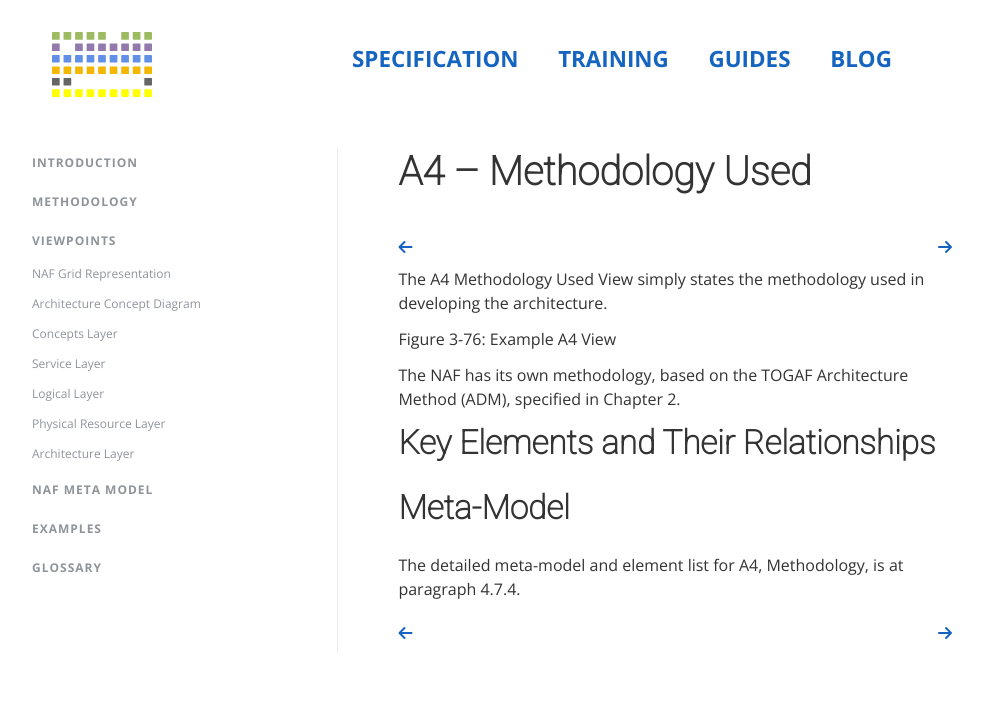
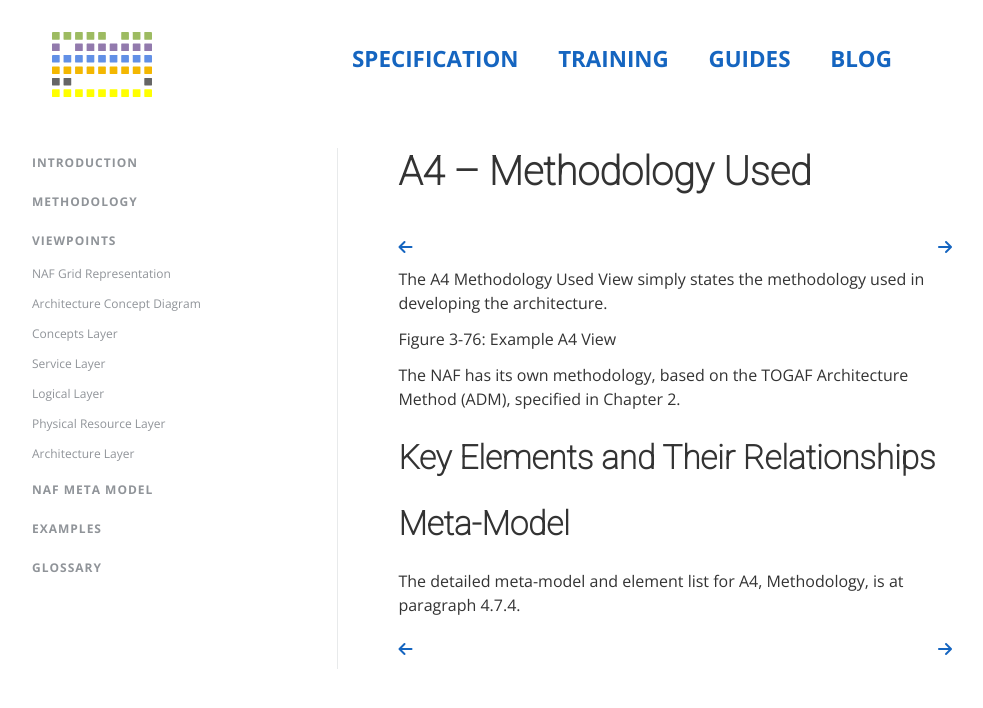
Before and after one commit to stavnstrup/abok, a Jekyll site: the page built from naf/viewpoints/a4.md, in a window 1280 px wide. Shown: the top 708 px of the page, without its empty margins (148-1131 px from the left). Built offline with Jekyll 4.4.1, drawn with Linux system fonts in a browser that asks for light colours; nearby versions of some CDN libraries.

Commit message:
Renamed repository

```diff
--- a/_config.yml
+++ b/_config.yml
@@ -4,7 +4,7 @@ title: "NATO Architecture Framework v. 4"
 description: ""
 locale: en_UK
 
-baseurl: "/naf4-publication"
+baseurl: "/abok"
 
 # Jekyll configuration
 
--- a/_layouts/specification.html
+++ b/_layouts/specification.html
@@ -25,7 +25,7 @@ layout: default
     <h1 class="page-title">{{ page.title }}</h1>
     <div class="pager">
       {%if pagepointer[0].prev%}
-      <div class="prev"><a href="{{pagepointer[0].prev}}.html"><i class="fa fa-arrow-left" aria-hidden="true"></i></a></div>
+      <div class="prev"><a href="{{pagepointer[0].prev}}.html"><i class="fa fa-arrow-left fa-1x" aria-hidden="true"></i></a></div>
       {% endif %}
       {%if pagepointer[0].next%}
       <div class="next"><a href="{{pagepointer[0].next}}.html"><i class="fa fa-arrow-right" aria-hidden="true"></i></a></div>
--- a/_sass/_simple.scss
+++ b/_sass/_simple.scss
@@ -78,7 +78,7 @@ h1 {
 }
 
 h2 {
-
+  margin-top: .8em;
 }
 
 .pager {
```
Also changed, not shown: index.md (+1 -1 lines).
